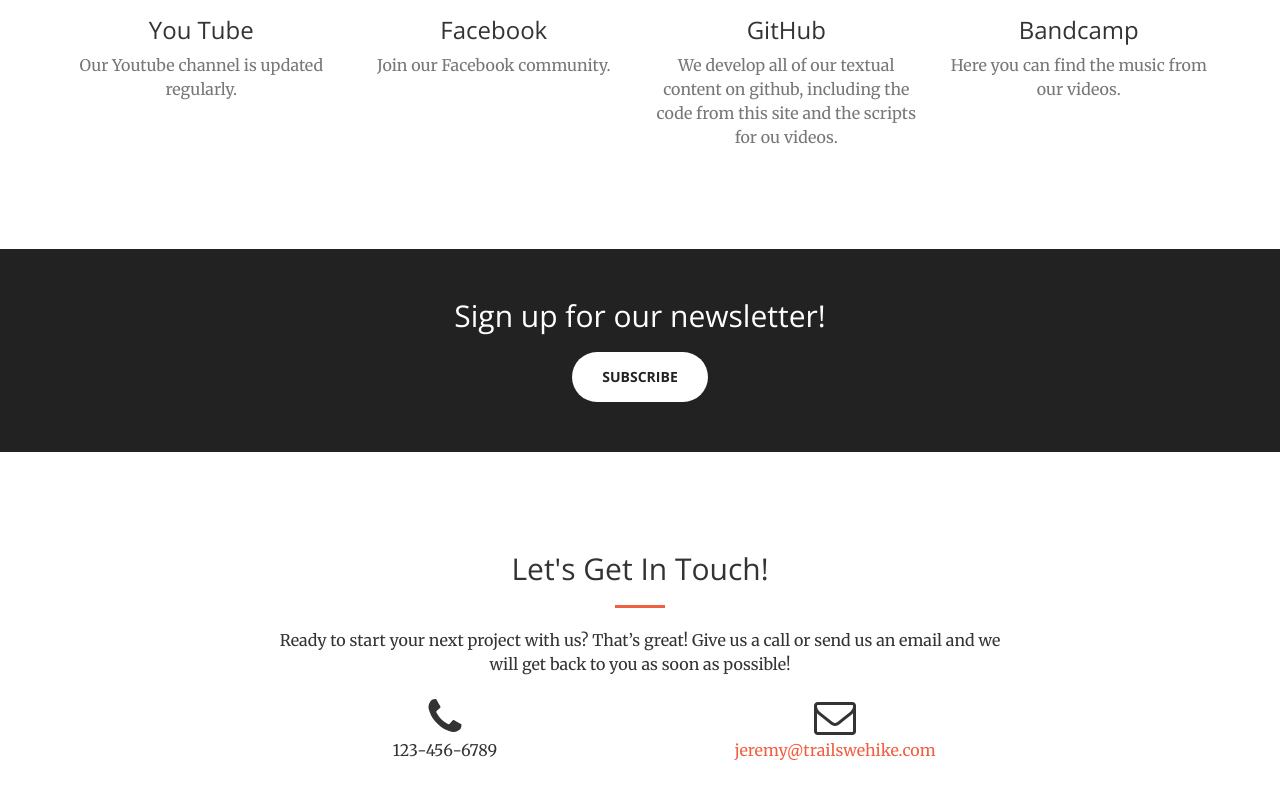
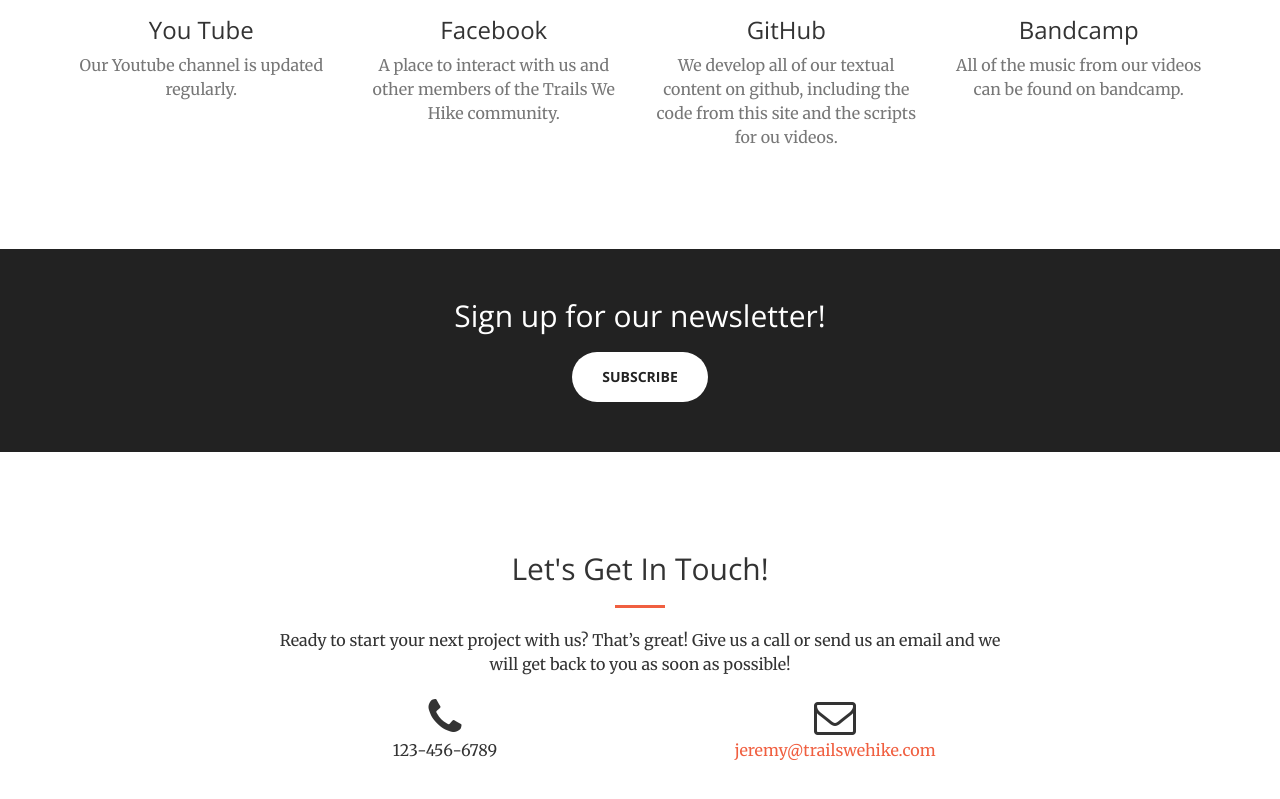
Before and after one commit to trailswehike/trailswehike.github.io, a plain HTML site: page index.html in a window 1280 px wide. Shown: the part 1749-2548 px from the top of the page. Drawn offline with nearby package versions, Linux system fonts and the light colour scheme.

Commit message:
Rewrite social media descriptions

```diff
--- a/index.html
+++ b/index.html
@@ -237,7 +237,7 @@
                     <i class="fa fa-4x fa-facebook wow bounceIn text-primary"></i>
                     <h3>Facebook</h3>
 
-                        <p class="text-muted">Join our Facebook community.</p>
+                        <p class="text-muted">A place to interact with us and other members of the Trails We Hike community.</p>
 
                 </div>
             </div>
@@ -257,7 +257,7 @@
                     <i class="fa fa-4x fa-bandcamp wow bounceIn text-primary"></i>
                     <h3>Bandcamp</h3>
 
-                        <p class="text-muted">Here you can find the music from our videos.</p>
+                        <p class="text-muted">All of the music from our videos can be found on bandcamp.</p>
 
                 </div>
             </div>
```
